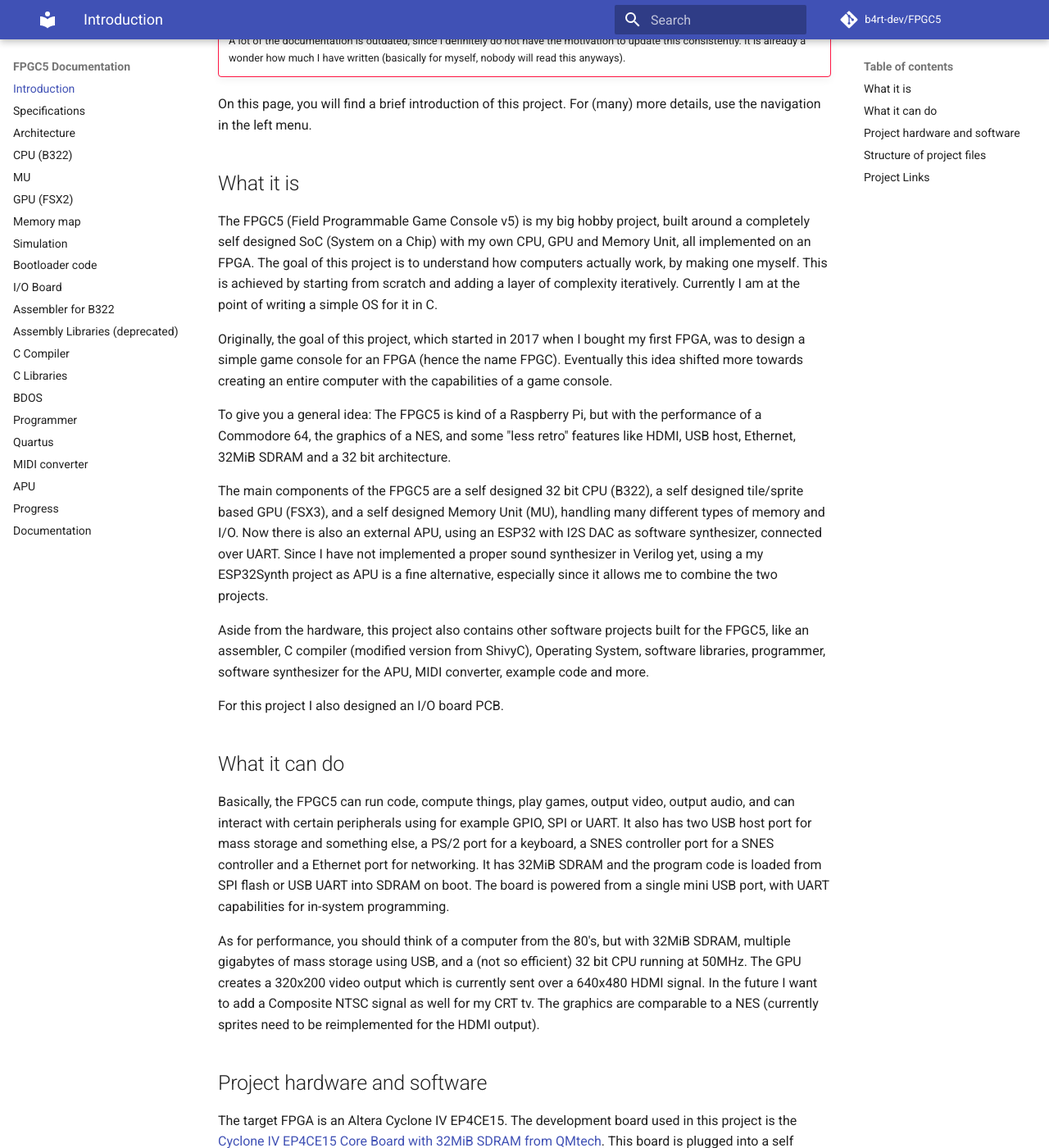
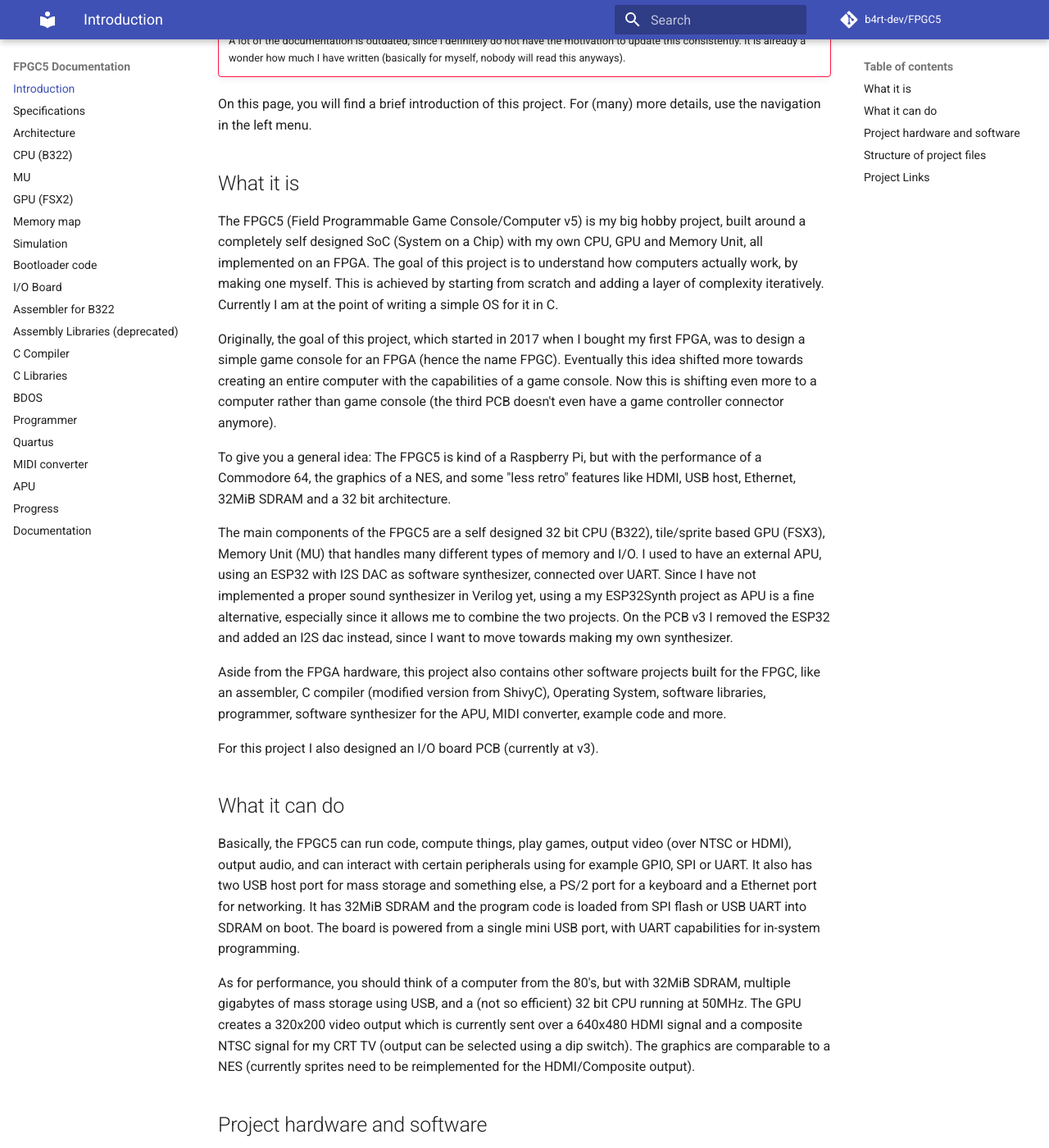
Before and after one commit to bartpleiter/FPGC5, an MkDocs documentation site: the page built from Documentation/docs/index.md, in a window 1280 px wide and 1400 px high, scrolled down 409 px. Shown: the whole window at 82% size. Built offline with MkDocs 1.6.1 and Material for MkDocs 9.7.7, drawn with Linux system fonts in a browser that asks for light colours; comment, search, counter and statistics services are not loaded; some of the changed text lies outside the part shown.

Commit message:
Quick documentation update (new url without version number, readme change)

```diff
--- a/Documentation/docs/index.md
+++ b/Documentation/docs/index.md
@@ -1,6 +1,6 @@
-# Welcome to the FPGC5 Wiki!
+# Welcome to the FPGC Wiki!
 
-[![FPGC5 Logo](images/logo_big_alpha.png)](https://www.github.com/b4rt-dev/fpgc5)
+[![FPGC Logo](images/logo_big_alpha.png)](https://www.github.com/b4rt-dev/fpgc5)
 
 
 !!! danger
@@ -9,22 +9,22 @@
 On this page, you will find a brief introduction of this project. For (many) more details, use the navigation in the left menu.
 
 ## What it is
-The FPGC5 (Field Programmable Game Console v5) is my big hobby project, built around a completely self designed SoC (System on a Chip) with my own CPU, GPU and Memory Unit, all implemented on an FPGA. The goal of this project is to understand how computers actually work, by making one myself. This is achieved by starting from scratch and adding a layer of complexity iteratively. Currently I am at the point of writing a simple OS for it in C.
+The FPGC5 (Field Programmable Game Console/Computer v5) is my big hobby project, built around a completely self designed SoC (System on a Chip) with my own CPU, GPU and Memory Unit, all implemented on an FPGA. The goal of this project is to understand how computers actually work, by making one myself. This is achieved by starting from scratch and adding a layer of complexity iteratively. Currently I am at the point of writing a simple OS for it in C.
 
-Originally, the goal of this project, which started in 2017 when I bought my first FPGA, was to design a simple game console for an FPGA (hence the name FPGC). Eventually this idea shifted more towards creating an entire computer with the capabilities of a game console.
+Originally, the goal of this project, which started in 2017 when I bought my first FPGA, was to design a simple game console for an FPGA (hence the name FPGC). Eventually this idea shifted more towards creating an entire computer with the capabilities of a game console. Now this is shifting even more to a computer rather than game console (the third PCB doesn't even have a game controller connector anymore).
 
 To give you a general idea: The FPGC5 is kind of a Raspberry Pi, but with the performance of a Commodore 64, the graphics of a NES, and some "less retro" features like HDMI, USB host, Ethernet, 32MiB SDRAM and a 32 bit architecture.
 
-The main components of the FPGC5 are a self designed 32 bit CPU (B322), a self designed tile/sprite based GPU (FSX3), and a self designed Memory Unit (MU), handling many different types of memory and I/O. Now there is also an external APU, using an ESP32 with I2S DAC as software synthesizer, connected over UART. Since I have not implemented a proper sound synthesizer in Verilog yet, using a my ESP32Synth project as APU is a fine alternative, especially since it allows me to combine the two projects.
+The main components of the FPGC5 are a self designed 32 bit CPU (B322), tile/sprite based GPU (FSX3), Memory Unit (MU) that handles many different types of memory and I/O. I used to have an external APU, using an ESP32 with I2S DAC as software synthesizer, connected over UART. Since I have not implemented a proper sound synthesizer in Verilog yet, using a my ESP32Synth project as APU is a fine alternative, especially since it allows me to combine the two projects. On the PCB v3 I removed the ESP32 and added an I2S dac instead, since I want to move towards making my own synthesizer.
 
-Aside from the hardware, this project also contains other software projects built for the FPGC5, like an assembler, C compiler (modified version from ShivyC), Operating System, software libraries, programmer, software synthesizer for the APU, MIDI converter, example code and more.
+Aside from the FPGA hardware, this project also contains other software projects built for the FPGC, like an assembler, C compiler (modified version from ShivyC), Operating System, software libraries, programmer, software synthesizer for the APU, MIDI converter, example code and more.
 
-For this project I also designed an I/O board PCB.
+For this project I also designed an I/O board PCB (currently at v3).
 
 ## What it can do
-Basically, the FPGC5 can run code, compute things, play games, output video, output audio, and can interact with certain peripherals using for example GPIO, SPI or UART. It also has two USB host port for mass storage and something else, a PS/2 port for a keyboard, a SNES controller port for a SNES controller and a Ethernet port for networking. It has 32MiB SDRAM and the program code is loaded from SPI flash or USB UART into SDRAM on boot. The board is powered from a single mini USB port, with UART capabilities for in-system programming.
+Basically, the FPGC5 can run code, compute things, play games, output video (over NTSC or HDMI), output audio, and can interact with certain peripherals using for example GPIO, SPI or UART. It also has two USB host port for mass storage and something else, a PS/2 port for a keyboard and a Ethernet port for networking. It has 32MiB SDRAM and the program code is loaded from SPI flash or USB UART into SDRAM on boot. The board is powered from a single mini USB port, with UART capabilities for in-system programming.
 
-As for performance, you should think of a computer from the 80's, but with 32MiB SDRAM, multiple gigabytes of mass storage using USB, and a (not so efficient) 32 bit CPU running at 50MHz. The GPU creates a 320x200 video output which is currently sent over a 640x480 HDMI signal. In the future I want to add a Composite NTSC signal as well for my CRT tv. The graphics are comparable to a NES (currently sprites need to be reimplemented for the HDMI output).
+As for performance, you should think of a computer from the 80's, but with 32MiB SDRAM, multiple gigabytes of mass storage using USB, and a (not so efficient) 32 bit CPU running at 50MHz. The GPU creates a 320x200 video output which is currently sent over a 640x480 HDMI signal and a composite NTSC signal for my CRT TV (output can be selected using a dip switch). The graphics are comparable to a NES (currently sprites need to be reimplemented for the HDMI/Composite output).
 
 ## Project hardware and software
 The target FPGA is an Altera Cyclone IV EP4CE15. The development board used in this project is the [Cyclone IV EP4CE15 Core Board with 32MiB SDRAM from QMtech](https://www.aliexpress.com/i/32949281189.html). This board is plugged into a self designed expansion PCB, which provides all I/O and power.
@@ -59,4 +59,4 @@
 ## Project Links
 - [Github Repository](https://www.github.com/b4rt-dev/FPGC5)
 - [Gogs Mirror](https://www.b4rt.nl/git/bart/FPGC5-mirror)
-- [Documentation (this site)](https://www.b4rt.nl/fpgc5)
+- [Documentation (this site)](https://www.b4rt.nl/fpgc)
--- a/Documentation/mkdocs.yml
+++ b/Documentation/mkdocs.yml
@@ -14,7 +14,7 @@
 repo_name: b4rt-dev/FPGC5
 repo_url: https://github.com/b4rt-dev/fpgc5
 
-site_url: https://www.b4rt.nl/fpgc5
+site_url: https://www.b4rt.nl/fpgc
 
 edit_uri: edit/master/Documentation/docs/
 
```
Also changed, not shown: other parts of Documentation/docs/index.md (+1 -1 lines), README.md, 1 other file.
